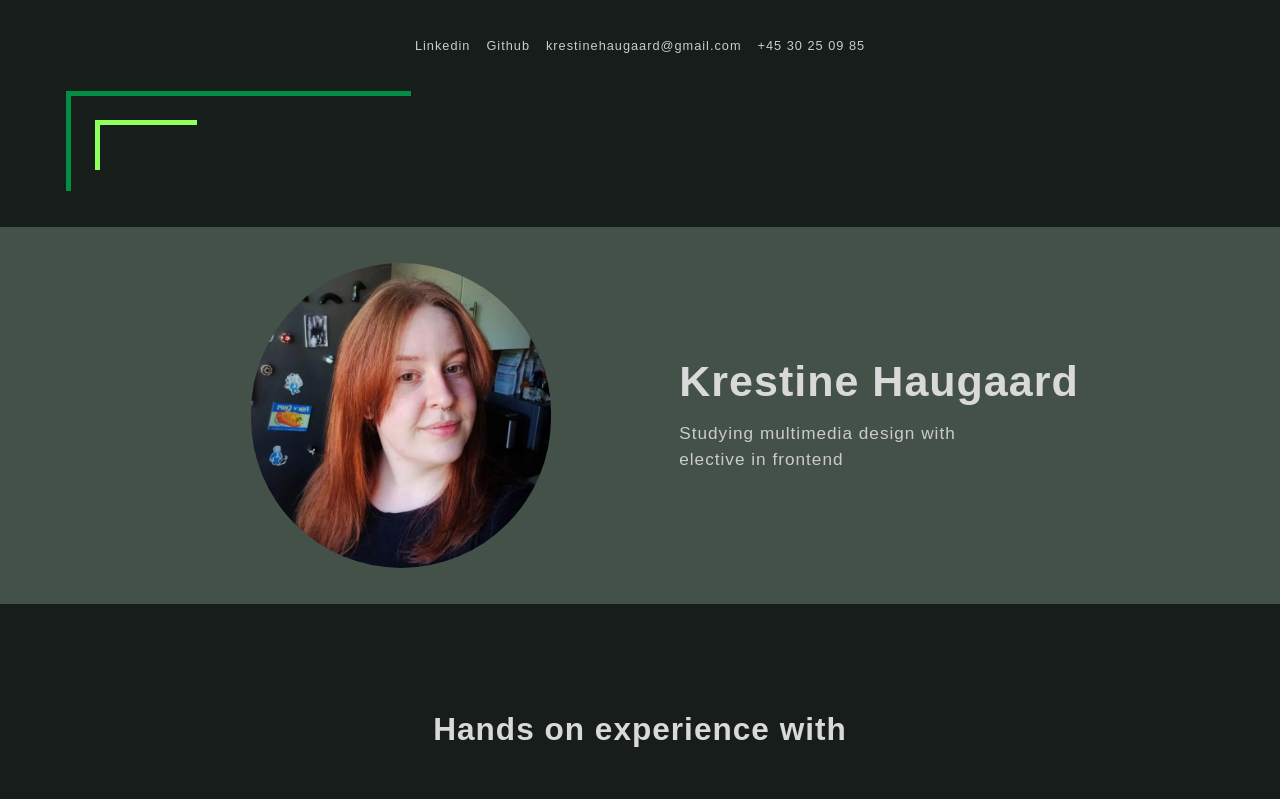
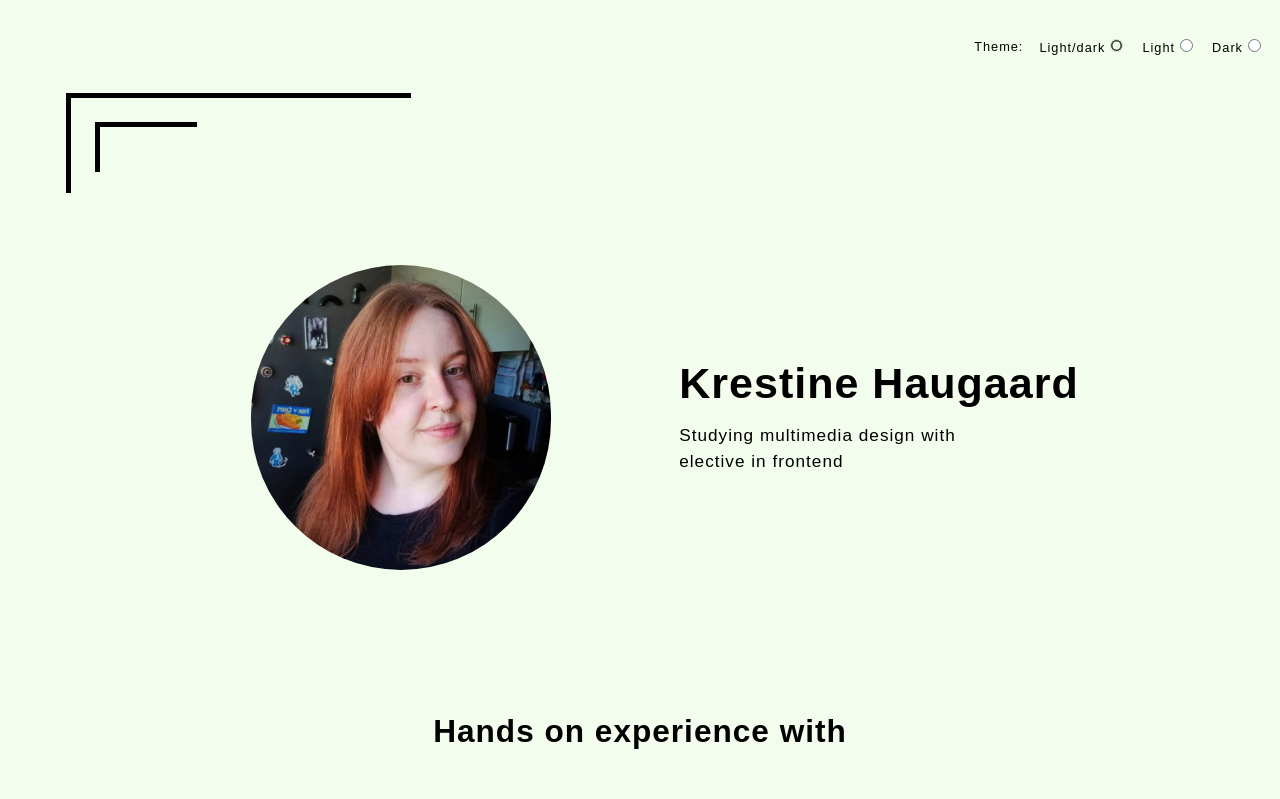
Before and after one commit to krestineHaugaard/cv_onepage, a Next.js app: page / in a window 1280 px wide. Shown: the top 799 px of the page. Built offline with nearby package versions, Linux system fonts and the light colour scheme.

Commit message:
not working quite like i want it too

```diff
--- a/src/app/layout.jsx
+++ b/src/app/layout.jsx
@@ -10,10 +10,13 @@ export const metadata = {
 };
 
 export default function RootLayout({ children }) {
+  const theme = (e) => {
+    console.log("is this working", e);
+  };
   return (
     <html lang="en">
-      <body data-theme="dark">
-        <Header />
+      <body data-theme="">
+        <Header onChange={theme} />
         {children}
         <Footer />
       </body>
--- a/src/components/Header.jsx
+++ b/src/components/Header.jsx
@@ -1,36 +1,57 @@
+"use client";
+import { useState, useRef, useEffect } from "react";
 import styles from "../styles/Header.module.css";
 
-export default function Header() {
+export default function Header(props) {
+  const [selectedOption, setSelectedOption] = useState("light dark");
+  const selectedOptionRef = useRef("light dark");
+
+  useEffect(() => {
+    setSelectedOption(selectedOptionRef.current);
+  }, []);
+
+  const handleOptionChange = (event) => {
+    setSelectedOption(event.target.value);
+    selectedOptionRef.current = event.target.value;
+  };
   return (
-    <header>
-      <ul className={styles.ul}>
-        <li className={styles.link}>
-          <a
-            className={styles.link}
-            title="Opens new tab"
-            href="https://www.linkedin.com/in/krestine-haugaard-a80447264/"
-            target="_blank"
-          >
-            Linkedin
-          </a>
-        </li>
-        <li className={styles.link}>
-          <a
-            className={styles.link}
-            title="Opens new tab"
-            href="https://github.com/krestineHaugaard"
-            target="_blank"
-          >
-            Github
-          </a>
-        </li>
-        <li className={styles.link}>
-          <a className={styles.link} href="mailto:krestinehaugaard@gmail.com">
-            krestinehaugaard@gmail.com
-          </a>
-        </li>
-        <li className={styles.link}>+45 30 25 09 85</li>
-      </ul>
+    <header className={styles.header}>
+      <form className={styles.form}>
+        <p>Theme:</p>
+        <div>
+          <label htmlFor="form_theme_system">Light/dark</label>
+          <input
+            id="form_theme_system"
+            name="color-scheme"
+            type="radio"
+            value="light dark"
+            checked={selectedOption === "light dark"}
+            onChange={handleOptionChange}
+          />
+        </div>
+        <div>
+          <label htmlFor="form_theme_light">Light</label>
+          <input
+            id="form_theme_light"
+            name="color-scheme"
+            type="radio"
+            value="light"
+            checked={selectedOption === "light"}
+            onChange={handleOptionChange}
+          />
+        </div>
+        <div>
+          <label htmlFor="form_theme_dark">Dark</label>
+          <input
+            id="form_theme_dark"
+            name="color-scheme"
+            type="radio"
+            value="dark"
+            checked={selectedOption === "dark"}
+            onChange={props.handleOptionChange}
+          />
+        </div>
+      </form>
     </header>
   );
 }
--- a/src/styles/Header.module.css
+++ b/src/styles/Header.module.css
@@ -1,14 +1,16 @@
-.ul {
-  list-style: none;
-  display: flex;
-  padding: 0;
-  margin: 0;
-  flex-wrap: wrap;
-  gap: 1rem;
-  justify-content: center;
+.header {
+  display: grid;
+  place-items: end;
+  color: var(--font-col);
+  font-size: var(--step--1);
+  margin-inline: 1rem;
 }
 
-.link {
-  color: var(--font-col);
-  font-size: var(--step--1);
+.form {
+  display: flex;
+  flex-wrap: wrap;
+  justify-content: space-around;
+  align-items: center;
+  accent-color: var(--accent-col);
+  gap: 1rem;
 }
--- a/src/styles/globals.css
+++ b/src/styles/globals.css
@@ -57,6 +57,34 @@
 
 .content .full-width {
   grid-column: full-width;
+}
+
+:root {
+  color-scheme: light dark;
+  --background-col: light-dark(rgb(243, 253, 237), hsla(150, 12%, 10%, 1));
+  --accent-col: light-dark(rgb(243, 253, 237), hsla(150, 12%, 10%, 1));
+  --section-bgcol-1: light-dark (hsla(67, 29%, 51%, 1), hsla(147, 9%, 29%, 1));
+  --section-bgcol-2: light-dark (rgb(66, 66, 52), hsla(147, 9%, 29%, 1));
+  --card-bgcol: light-dark (hsla(92, 100%, 95%, 1), hsla(150, 12%, 10%, 1));
+  --title-col-1: light-dark (hsla(60, 12%, 20%, 1), hsla(0, 0%, 85%, 1));
+  --title-col-2: light-dark (hsla(60, 12%, 20%, 1), hsla(101, 100%, 68%, 1));
+  --font-col: light-dark (rgb(39, 39, 31), hsla(0, 0%, 80%, 1));
+  --decoration-col-1: light-dark
+    (hsla(68, 31%, 35%, 1), hsla(148, 100%, 28%, 1));
+  --decoration-col-2: light-dark
+    (hsla(101, 100%, 68%, 1), hsla(67, 29%, 51%, 1));
+}
+
+:root {
+  &:has(input[name="color-scheme"][value="light dark"]:checked) {
+    color-scheme: light dark;
+  }
+  &:has(input[name="color-scheme"][value="light"]:checked) {
+    color-scheme: light;
+  }
+  &:has(input[name="color-scheme"][value="dark"]:checked) {
+    color-scheme: dark;
+  }
 }
 
 [data-theme="dark"] {
```
